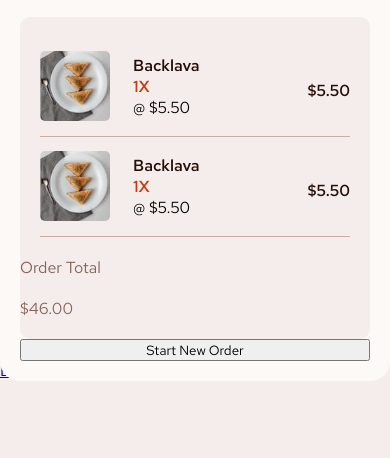
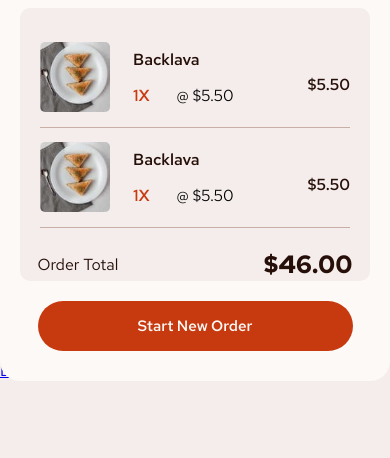
Before and after one commit to PabloBezerra/Product-list-with-cart, a plain HTML site: page index.html in a window 390 px wide. Shown: the part 386-844 px from the top of the page. Drawn offline with Linux system fonts and the light colour scheme; files whose address does not match are found by name.

Commit message:
update index.html, mobile.scss, main.css and main.css.map

```diff
--- a/index.html
+++ b/index.html
@@ -110,9 +110,9 @@
           </div>
         </div>
       </div>
-      <div class="infoConfirm">
+      <div class="infoOrderConfirm">
         <p>Order Total</p>
-        <p class="priceTotalConfim">$46.00</p>
+        <p class="priceTotalConfirm">$46.00</p>
       </div>
     </div>
 
--- a/sass/mobile.scss
+++ b/sass/mobile.scss
@@ -286,6 +286,7 @@ section.finishOrder{
         flex-direction: column;
         background-color: $Rose100;
         border-radius: 10px;
+        align-items: center;
 
         .listConfirm{
             width: 100%;
@@ -318,14 +319,16 @@ section.finishOrder{
                 .itemInfoConfirm{
                     display: flex;
                     flex-basis: 70%;
-                    flex-direction: column;
+                    flex-direction: row;
                     flex-wrap: wrap;
+                    justify-content: space-evenly;
                     position: relative;
 
                     p.nameConfirm{
                         flex-basis:100%;
                         font-weight: 500;
                         color: $Rose900;
+                        margin-bottom: 15px;
                     }
 
                     p.quantityConfirm{
@@ -349,5 +352,35 @@ section.finishOrder{
                 }
             }
         }
+        .infoOrderConfirm{
+            width: 90%;
+            height: auto;
+            display: flex;
+            flex-direction: row;
+            justify-content: space-between;
+            align-items: center;
+
+            p{color: $Rose900;}
+
+            p.priceTotalConfirm{
+                font-weight: 900;
+                font-size: 25px;
+            }
+        }
+    }
+
+    button{
+        width: 90%;
+        height: 50px;
+        margin-top: 20px;
+        margin-bottom: 10px;
+        border: none;
+        border-radius: 30px;
+        align-self: center;
+        background-color: $Red;
+        color: $Rose50;
+        font-weight: 500;
+        font-size: 15px;
+        cursor: pointer;
     }
 }
```
Also changed, not shown: styles/main.css, 1 other file.
